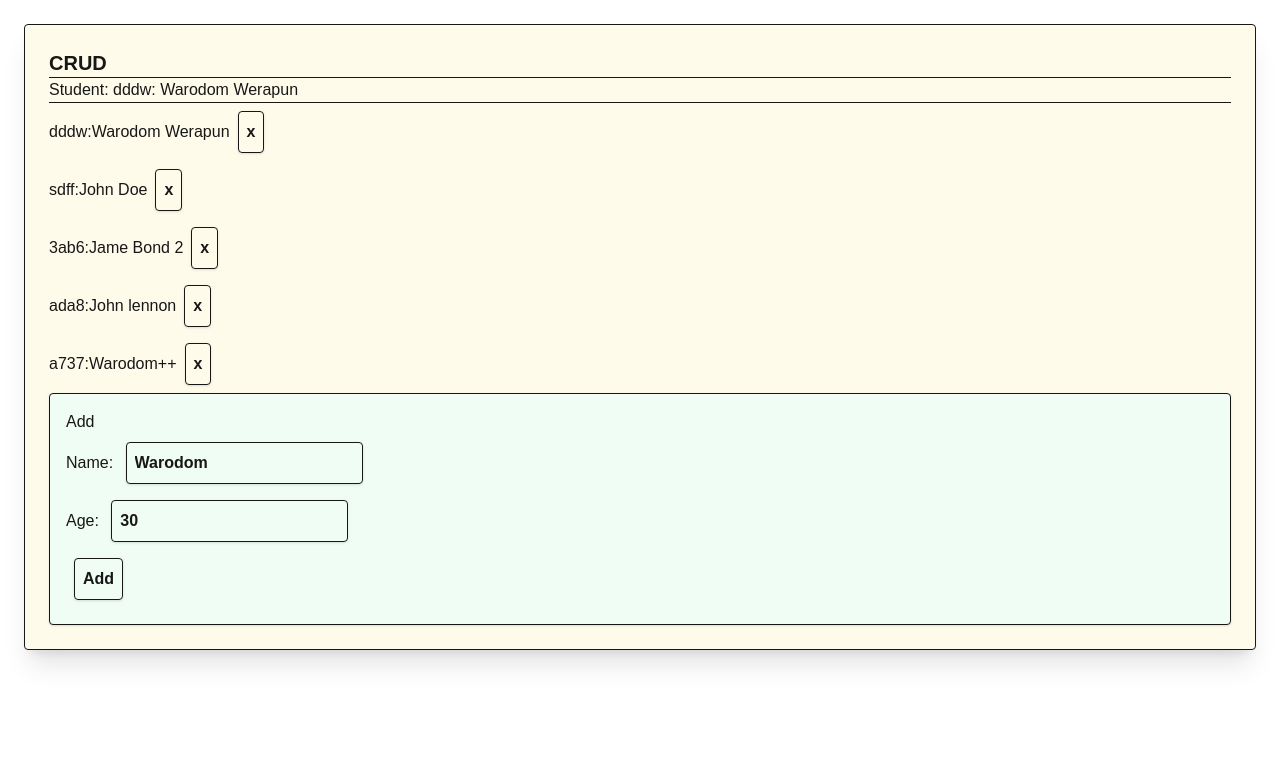
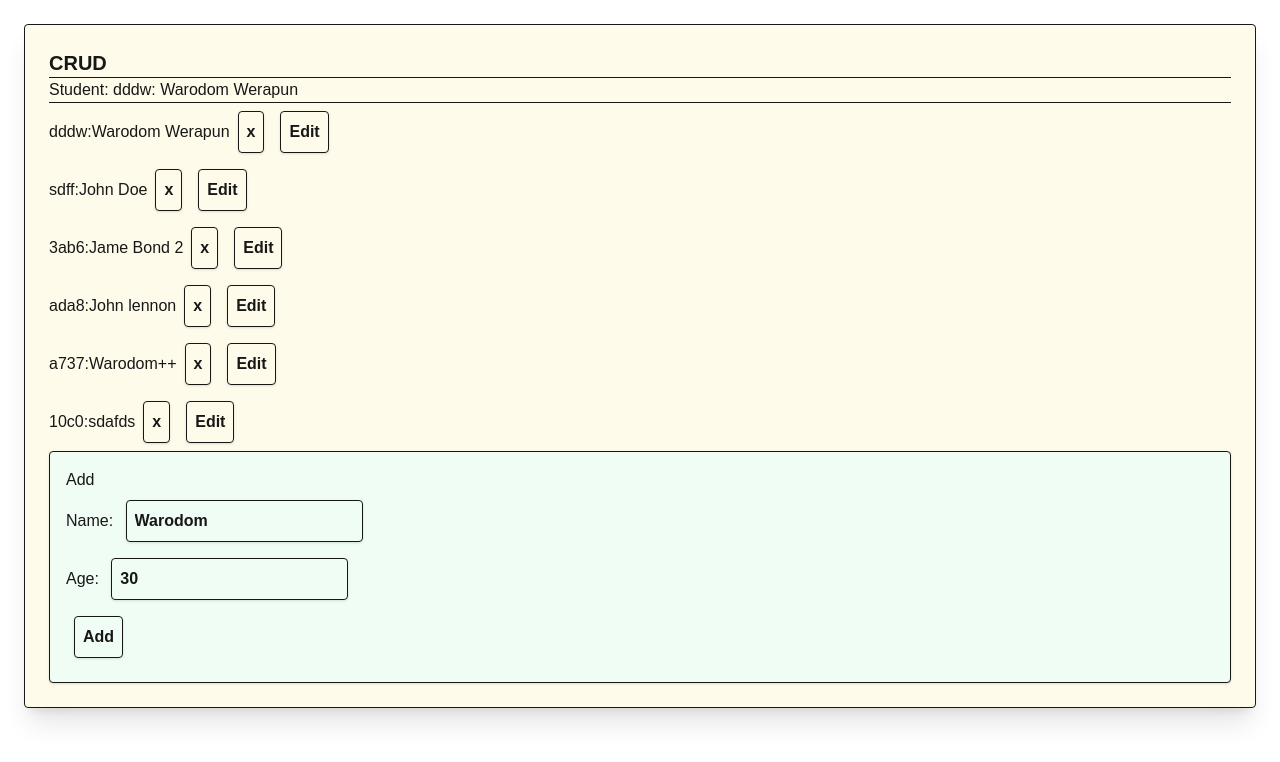
Before and after one commit to wwarodom/web_module_2026, a Next.js app in the folder 6_next_basic/my-app/: page /crud in a window 1280 px wide. Shown: the top 762 px of the page. Built offline with nearby package versions, Linux system fonts and the light colour scheme; data requests are answered from the project's data file.

Commit message:
edit student

```diff
--- a/6_next_basic/my-app/app/crud/page.tsx
+++ b/6_next_basic/my-app/app/crud/page.tsx
@@ -10,6 +10,8 @@ export default function Crud() {
         name: "Warodom",
         age: 30
     })
+
+    const [editId, setEditId] = useState("0")
 
     const getAllStudents = async () => {
         const response = await fetch(URL)
@@ -35,6 +37,8 @@ export default function Crud() {
     const createStudent = async () => {
         console.log("Click create student")
         const { name, age } = form
+
+        if (editId === "0") {
             const response = await fetch(URL, {
                 method: "POST",
                 headers: {
@@ -42,6 +46,18 @@ export default function Crud() {
                 },
                 body: JSON.stringify({ name, age })
             })
+        }
+        else {
+            const response = await fetch(`${ URL }/${ editId }`, {
+                method: "PATCH",
+                headers: {
+                    "Content-Type": "application.json"
+                },
+                body: JSON.stringify({ name, age })
+            })
+            setEditId("0")
+            setForm({ name: "", age: 0 })
+        }
         await getAllStudents()
     }
 
@@ -50,6 +66,12 @@ export default function Crud() {
             method: "DELETE"
         })
         await getAllStudents()
+    }
+
+    const editStudent = async (id: string) => {
+        const student = await getStudent(id)
+        setForm({ name: student.name, age: student.age })
+        setEditId(student.id)
     }
 
     useEffect(() => {
@@ -70,12 +92,17 @@ export default function Crud() {
                     students.map((item, index) =>
                     (<li key={index}>
                         {item.id}:{item.name}
-
                         <button
                             className={STYLE}
                             onClick={() => deleteStudent(item.id)}
                         >
                             x
+                        </button>
+                        <button
+                            className={STYLE}
+                            onClick={() => editStudent(item.id)}
+                        >
+                            Edit
                         </button>
                     </li>))
                 }
@@ -83,7 +110,9 @@ export default function Crud() {
         </div>
 
         <div className="p-4  bg-green-50 rounded shadow border">
-            <h1>Add</h1>
+            <h1>
+                {(editId === "0") ? "Add" : "Update"}
+            </h1>
             <div>
                 <div>
                     Name: <input className={`${ STYLE } ${ EXTRA_STYLE }`} type="text"
@@ -102,7 +131,10 @@ export default function Crud() {
                 <div>
                     <button className={STYLE}
                         onClick={createStudent}
-                    >Add</button>
+                    >
+                        {(editId === "0") ? "Add" : "Update"}
+
+                    </button>
                 </div>
             </div>
         </div>
--- a/6_next_basic/my-app/db.json
+++ b/6_next_basic/my-app/db.json
@@ -24,6 +24,11 @@
       "id": "a737",
       "name": "Warodom++",
       "age": 34
+    },
+    {
+      "id": "10c0",
+      "name": "sdafds",
+      "age": 23
     }
   ]
 }
```
Lines whose indentation alone changed are shown as unchanged.
